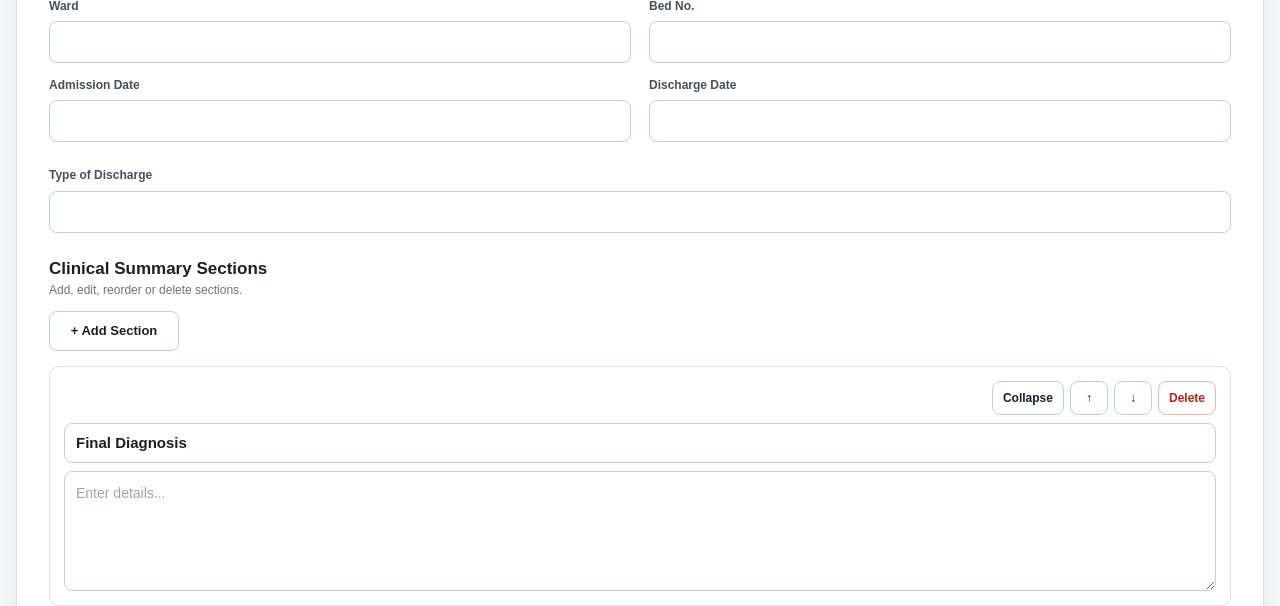
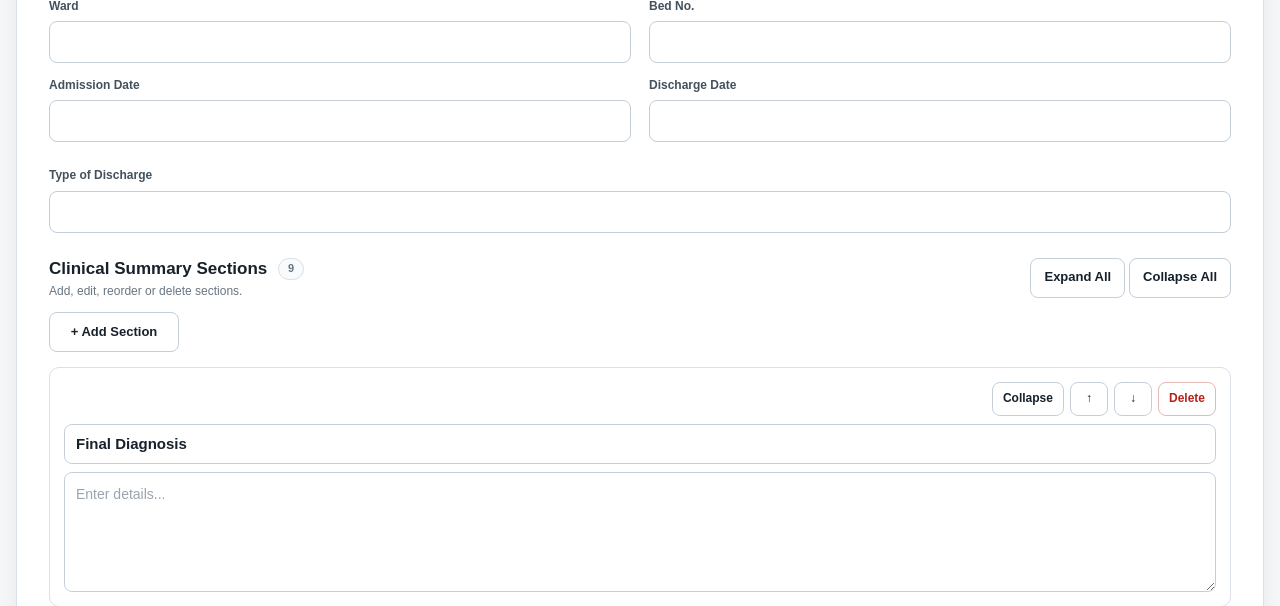
Before and after one commit to shreebalaji767/Discharge-Summary, a Flask app: page / in a window 1280 px wide. Shown: the part 726-1332 px from the top of the page. Run offline with Flask 3, Linux system fonts and the light colour scheme.

Commit message:
Upgrade editor controls and PWA UI

```diff
--- a/templates/index.html
+++ b/templates/index.html
@@ -119,6 +119,12 @@
 
     </header>
 
+    <div id="pwaNotice" class="pwa-notice no-print" role="status" aria-live="polite" hidden>
+        <span id="pwaNoticeText"></span>
+        <button type="button" id="pwaNoticeAction" class="secondary">Update</button>
+        <button type="button" id="pwaNoticeClose" class="secondary">Dismiss</button>
+    </div>
+
 
 
     <!-- =========================================================
@@ -214,12 +220,18 @@
 
                         <h2>
                             Clinical Summary Sections
+                            <span class="section-count" id="sectionCount" aria-live="polite"></span>
                         </h2>
 
                         <p>
                             Add, edit, reorder or delete sections.
                         </p>
 
+                    </div>
+
+                    <div class="section-bulk-actions no-print">
+                        <button type="button" id="expandAllBtn" class="secondary">Expand All</button>
+                        <button type="button" id="collapseAllBtn" class="secondary">Collapse All</button>
                     </div>
 
                 </div>
```
